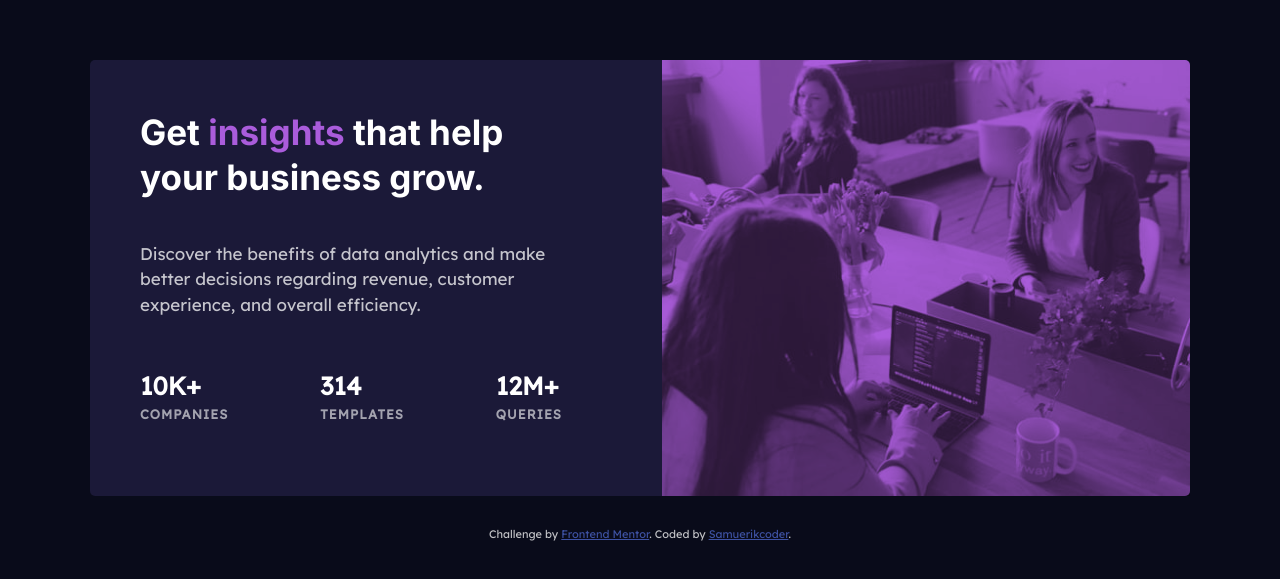
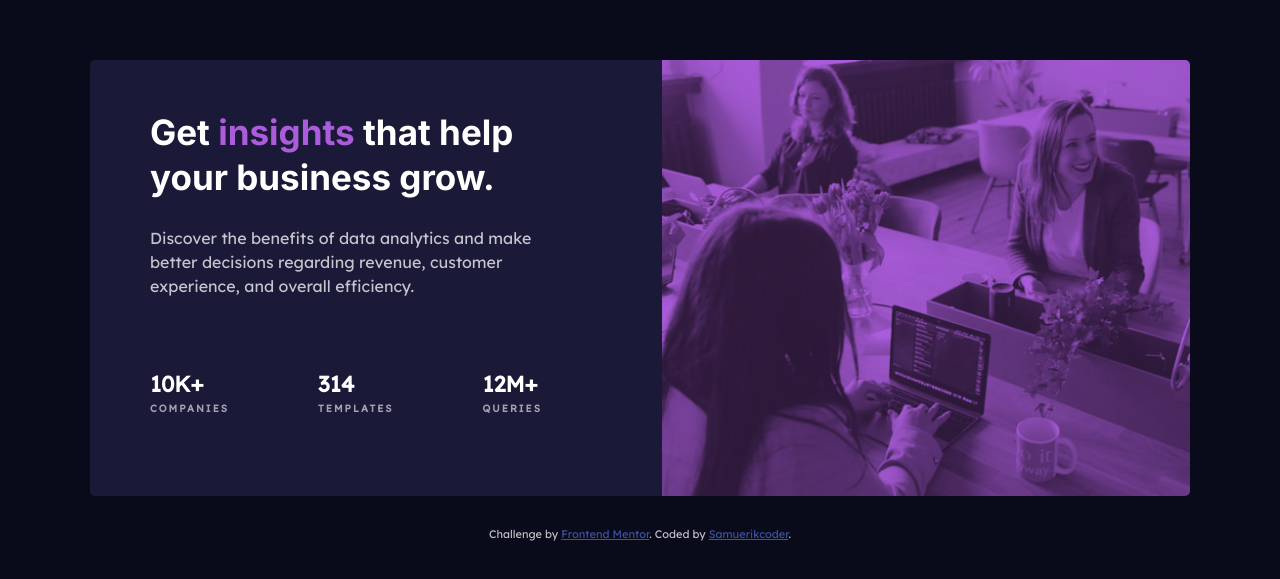
Before and after one commit to samuerikcoder/Stats-preview-card-component, a plain HTML site: page index.html in a window 1280 px wide. Shown: the part 109-688 px from the top of the page. Drawn offline with Linux system fonts and the light colour scheme.

Commit message:
new commit

```diff
--- a/style.css
+++ b/style.css
@@ -131,7 +131,7 @@
     font-size: 1rem;
     font-family: var(--ff-base);
     color: var(--clr-neutral-white-stat);
-    letter-spacing: 1px;
+    letter-spacing: 2px;
  }
 
  .attribution {
@@ -152,8 +152,8 @@
     }
 
     .card__content {
-        padding-right: 10rem;
-        padding-left: 5rem;
+        padding-right: 12rem;
+        padding-left: 6rem;
     }
 
     .card__title {
@@ -162,7 +162,7 @@
     }
 
     p {
-        font-size: 1.7rem;
+        font-size: 1.6rem;
     }
 
     .card__content {
@@ -181,19 +181,19 @@
     .status {
         display: flex;
         justify-content: space-between;
-        margin-top: 5rem;
+        margin-top: 7rem;
     }
 
     .status__results {
-        font-size: 2.5rem;
+        font-size: 2.2rem;
     }
 
     .status__description {
         text-align: center;
-        font-size: 1.3rem;
+        font-size: 1rem;
     }
 
     .card__title {
-        margin-bottom: 4rem;
+        margin-bottom: 2.5rem;
     }
  }
```
